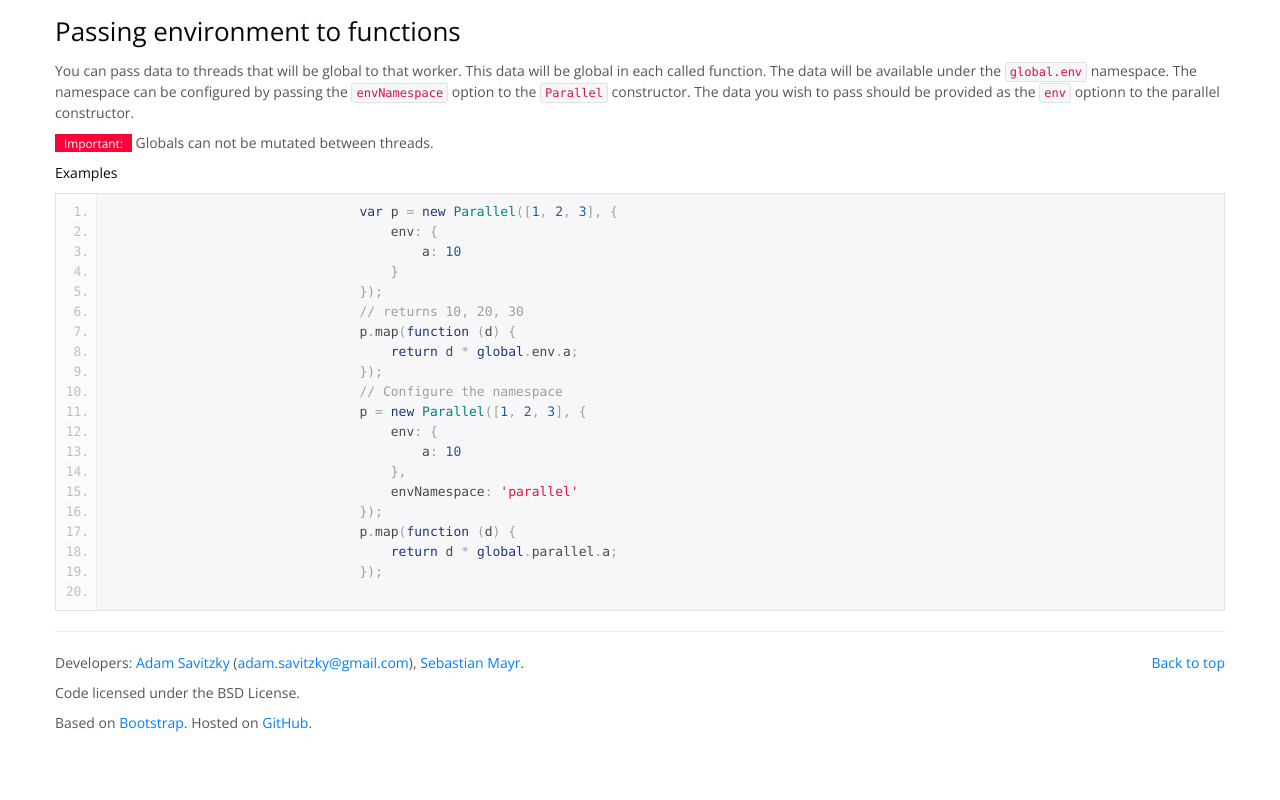
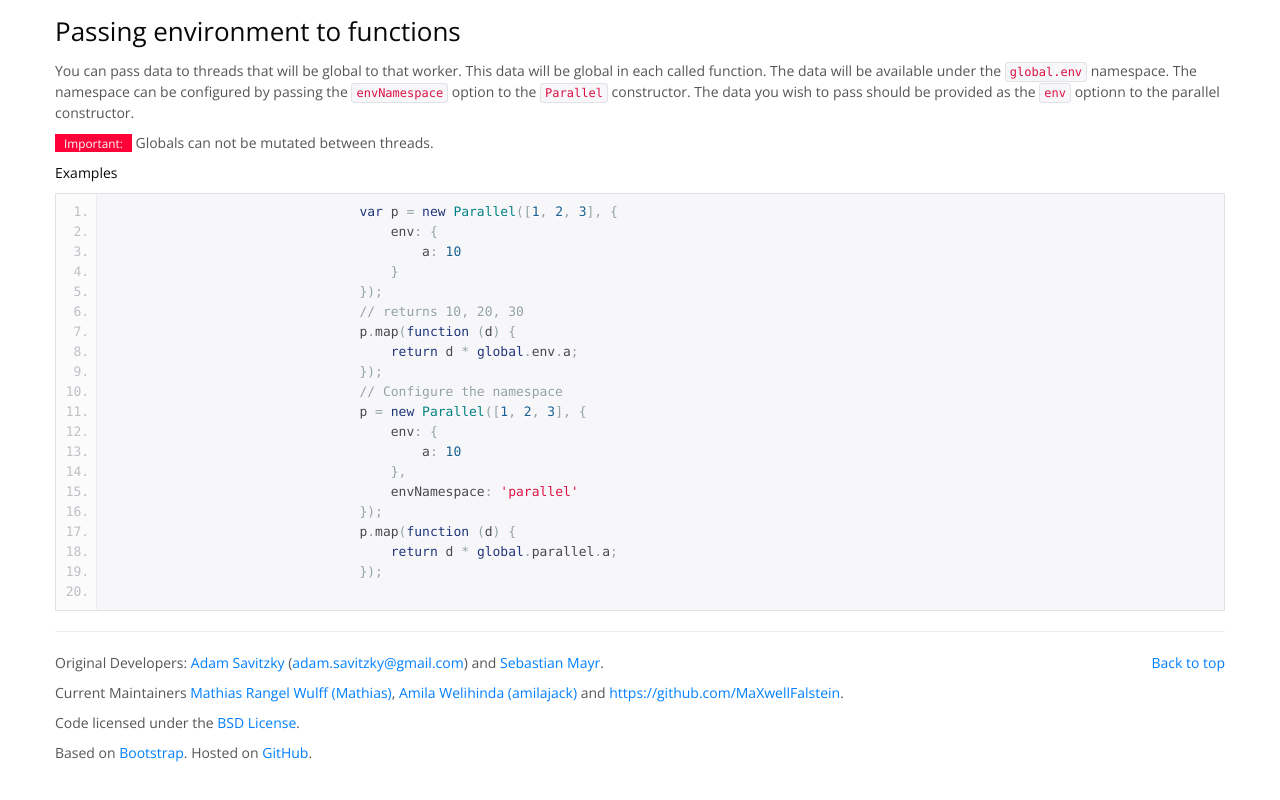
Before and after one commit to parallel-js/parallel.js, a plain HTML site: page index.html in a window 1280 px wide. Shown: the part 5384-6184 px from the top of the page. Drawn offline with nearby package versions, Linux system fonts and the light colour scheme.

Commit message:
Add to and update footer

```diff
--- a/index.html
+++ b/index.html
@@ -15,7 +15,7 @@
 	<head>
 		<meta charset="utf-8">
 		<meta http-equiv="X-UA-Compatible" content="IE=edge,chrome=1">
-		<title>Parallel.js: Parallel computing with Javascript</title>
+		<title>Parallel.js - Javascript Parallel Computing</title>
 		<meta name="description" content="Parallel.js is a library for performing parallel computing in Javascript using web workers.">
 		<meta name="viewport" content="width=device-width">
 		<link rel="stylesheet" href="css/examples.css">
@@ -336,8 +336,9 @@
             <hr>
     		<footer id="footer">
 	        	<p class="pull-right"><a href="#top">Back to top</a></p>
-                <p>Developers: <a target="_blank" href="http://adambom.github.com">Adam Savitzky</a> (<a href="mailto:adam.savitzky@gmail.com">adam.savitzky@gmail.com</a>), <a target="_blank" href="https://github.com/Sebmaster">Sebastian Mayr</a>.</p>
-                <p>Code licensed under the BSD License.</p>
+                <p>Original Developers: <a target="_blank" href="http://adambom.github.com">Adam Savitzky</a> (<a href="mailto:adam.savitzky@gmail.com">adam.savitzky@gmail.com</a>) and <a target="_blank" href="https://github.com/Sebmaster">Sebastian Mayr</a>.</p>
+				<p>Current Maintainers <a href="https://github.com/mathiasrw" target="_blank">Mathias Rangel Wulff (Mathias)</a>, <a href="https://github.com/amilajack" target="_blank">Amila Welihinda (amilajack)</a> and <a href="https://github.com/MaXwellFalstein" target="_blank">https://github.com/MaXwellFalstein</a>.</p>
+                <p>Code licensed under the <a href="https://github.com/parallel-js/parallel.js/blob/master/LICENSE" target="_blank">BSD License</a>.</p>
                 <p>Based on <a target="_blank" href="http://twitter.github.com/bootstrap/">Bootstrap</a>. Hosted on <a target="_blank" href="http://pages.github.com/">GitHub</a>.</p>
     		</footer>
 		<script src="//ajax.googleapis.com/ajax/libs/jquery/1.9.1/jquery.min.js"></script>
```
